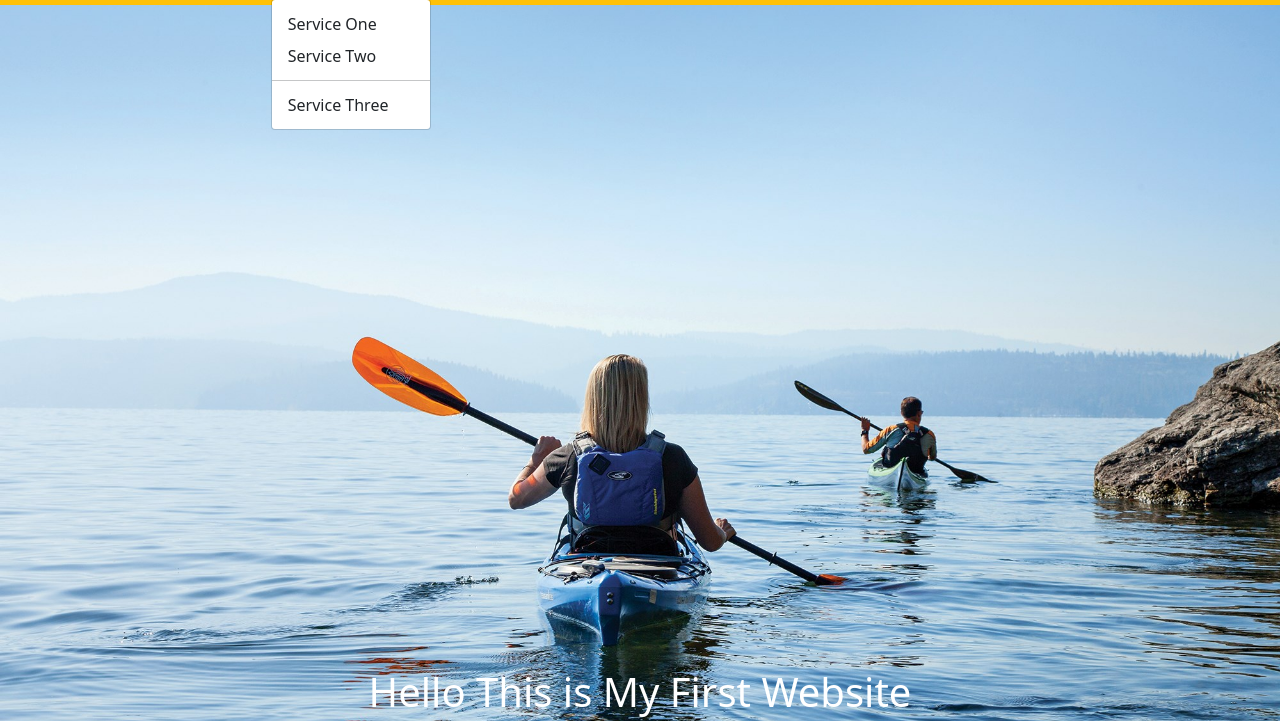
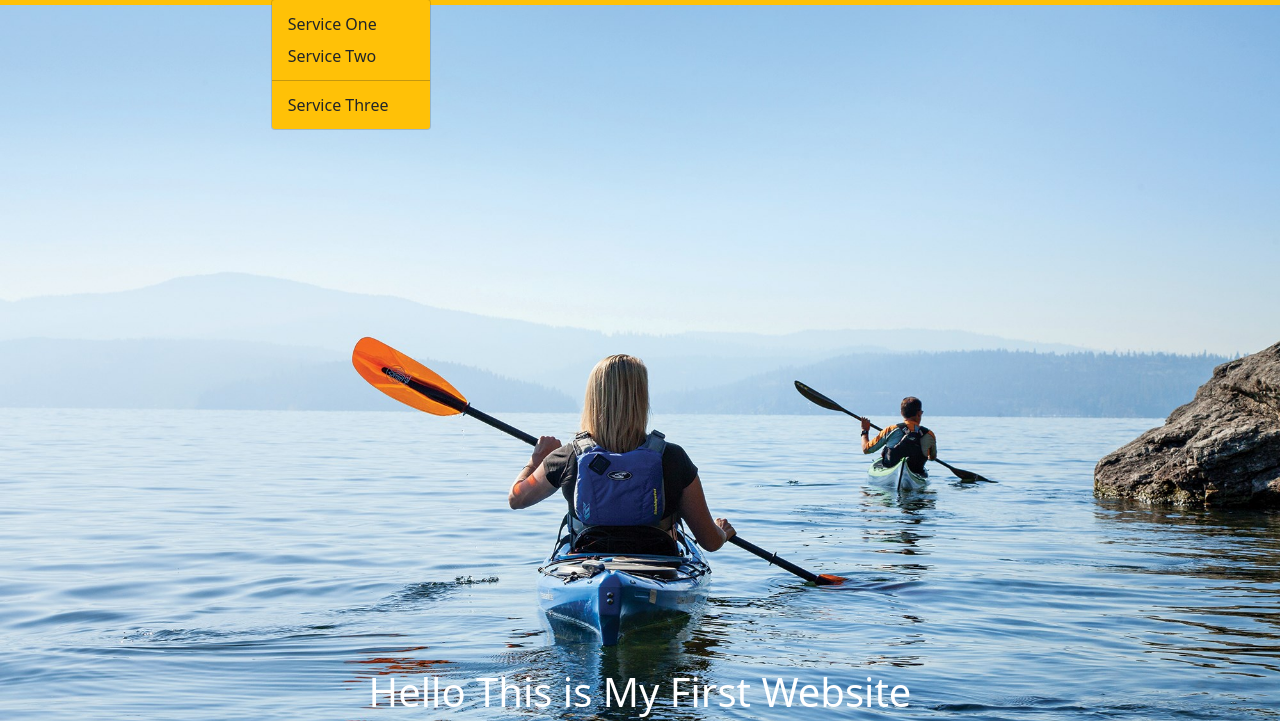
Before and after one commit to Nazmul-318/Class-28-day-9, a plain HTML site: page index.html in a window 1280 px wide. Both pictures are taken after a click on the button "Service". Shown: the part 51-772 px from the top of the page. Drawn offline with nearby package versions, Linux system fonts and the light colour scheme.

Commit message:
dropdown menu bg color change

```diff
--- a/index.html
+++ b/index.html
@@ -27,7 +27,7 @@
                 <a class="nav-link dropdown-toggle" href="#" id="navbarDropdown" role="button" data-bs-toggle="dropdown" aria-expanded="false">
                   Service
                 </a>
-                <ul class="dropdown-menu" aria-labelledby="navbarDropdown">
+                <ul class="dropdown-menu bg-warning" aria-labelledby="navbarDropdown">
                   <li><a class="dropdown-item" href="#">Service One</a></li>
                   <li><a class="dropdown-item" href="#">Service Two</a></li>
                   <li><hr class="dropdown-divider"></li>
```
